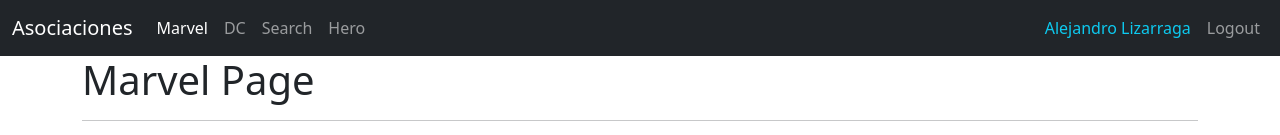
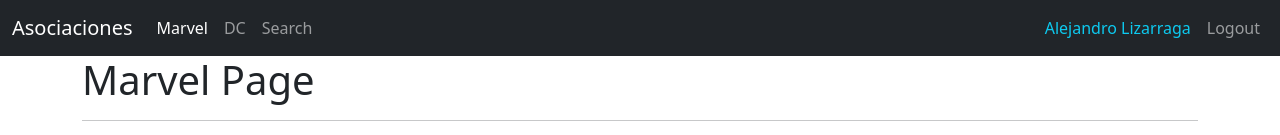
Before and after one commit to Alejandrolga02/07-heroes-spa, a React (Vite) app: page /marvel in a window 1280 px wide. Both pictures are taken after a click on the button "Login". Shown: the top 135 px of the page. Built offline with nearby package versions, Linux system fonts and the light colour scheme.

Commit message:
Saved last route

```diff
--- a/src/auth/pages/LoginPage.jsx
+++ b/src/auth/pages/LoginPage.jsx
@@ -7,9 +7,11 @@
 	const navigate = useNavigate();
 
 	const onLogin = () => {
+		const lastPath = localStorage.getItem('lastPath') || '/';
+
 		login('Alejandro Lizarraga');
 
-		navigate('/marvel', {
+		navigate(lastPath, {
 			replace: true,
 		})
 	}
--- a/src/router/PrivateRoute.jsx
+++ b/src/router/PrivateRoute.jsx
@@ -1,11 +1,15 @@
 import { useContext } from "react";
 import PropTypes from 'prop-types'
+import { Navigate, useLocation } from "react-router-dom";
 
 import { AuthContext } from "../auth/context/AuthContext";
-import { Navigate } from "react-router-dom";
 
 export const PrivateRoute = ({ children }) => {
 	const { logged: isLogged } = useContext(AuthContext);
+
+	const { pathname, search } = useLocation();
+	const lastPath = pathname + search;
+	localStorage.setItem('lastPath', lastPath);
 
 	return (isLogged)
 		? children
--- a/src/ui/components/Navbar.jsx
+++ b/src/ui/components/Navbar.jsx
@@ -34,10 +34,6 @@
 						<NavLink className={({isActive}) => `nav-item nav-link ${isActive ? 'active' : ''}`} to="/search">
 							Search
 						</NavLink>
-
-						<NavLink className={({isActive}) => `nav-item nav-link ${isActive ? 'active' : ''}`} to="/hero">
-							Hero
-						</NavLink>
 					</div>
 				</div>
 
```
